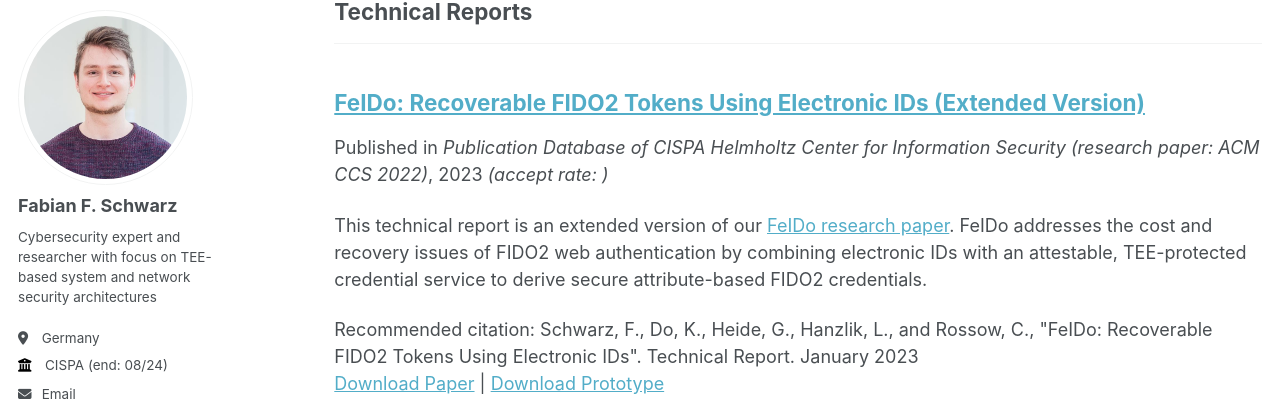
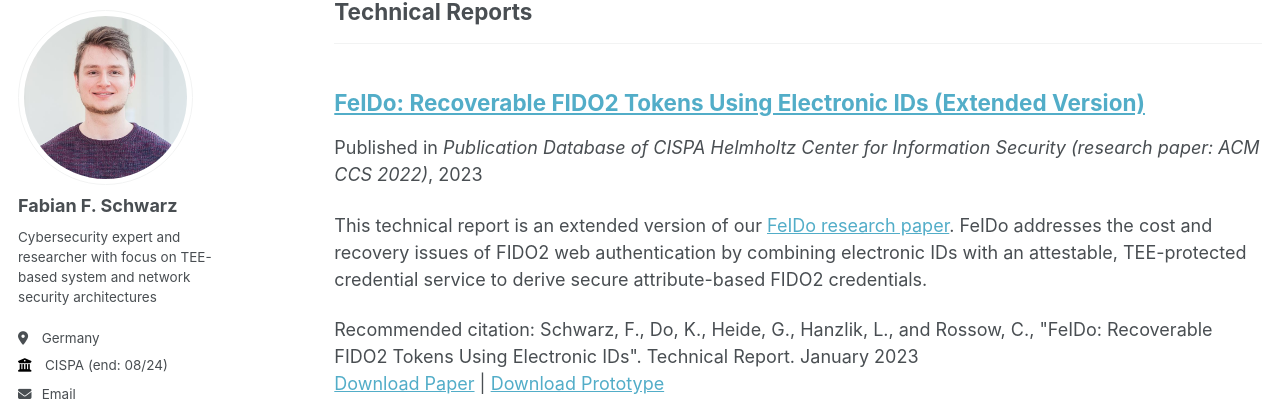
Before and after one commit to fa-schwarz/fa-schwarz.github.io, a Jekyll site: the page built from _pages/publications.html, in a window 1280 px wide and 900 px high, scrolled down 1790 px. Shown: the part 96-497 px from the top of the window. Built offline with Jekyll 4.4.1, drawn with Linux system fonts in a browser that asks for light colours; some web fonts are replaced.

Commit message:
Kicked accept rate for technical reports

```diff
--- a/_includes/archive-single.html
+++ b/_includes/archive-single.html
@@ -45,6 +45,12 @@
             <p>Not yet published</p>
           {% elsif post.category == 'master' or post.category == 'bachelor' %}
             <p>Submitted in {{ post.date | default: "1900-01-01" | date: "%Y" }}</p>
+          {% elsif post.category == 'techreports' %}
+            <p>Published in <i>{{ post.venue }}</i>, {{ post.date | default: "1900-01-01" | date: "%Y" }}
+            {% if post.talk == 'y' %}
+            <br/>Fabian Schwarz has given a talk on this publication at the venue
+            {% endif %}
+            </p>
           {% else %}
             <p>Published in <i>{{ post.venue }}</i>, {{ post.date | default: "1900-01-01" | date: "%Y" }} <i>(accept rate: {{ post.accept-rate }})</i>
             {% if post.talk == 'y' %}
```
